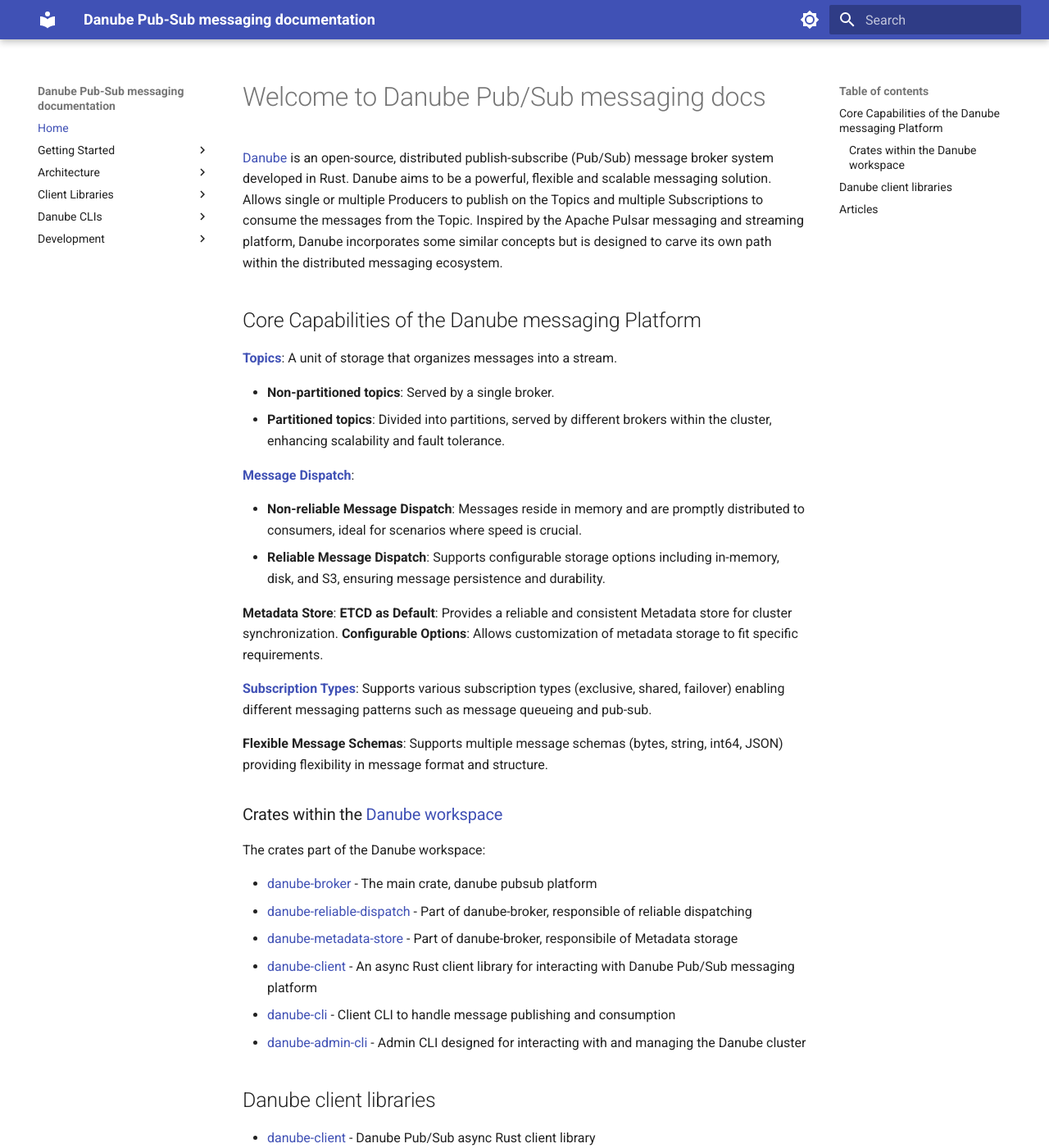
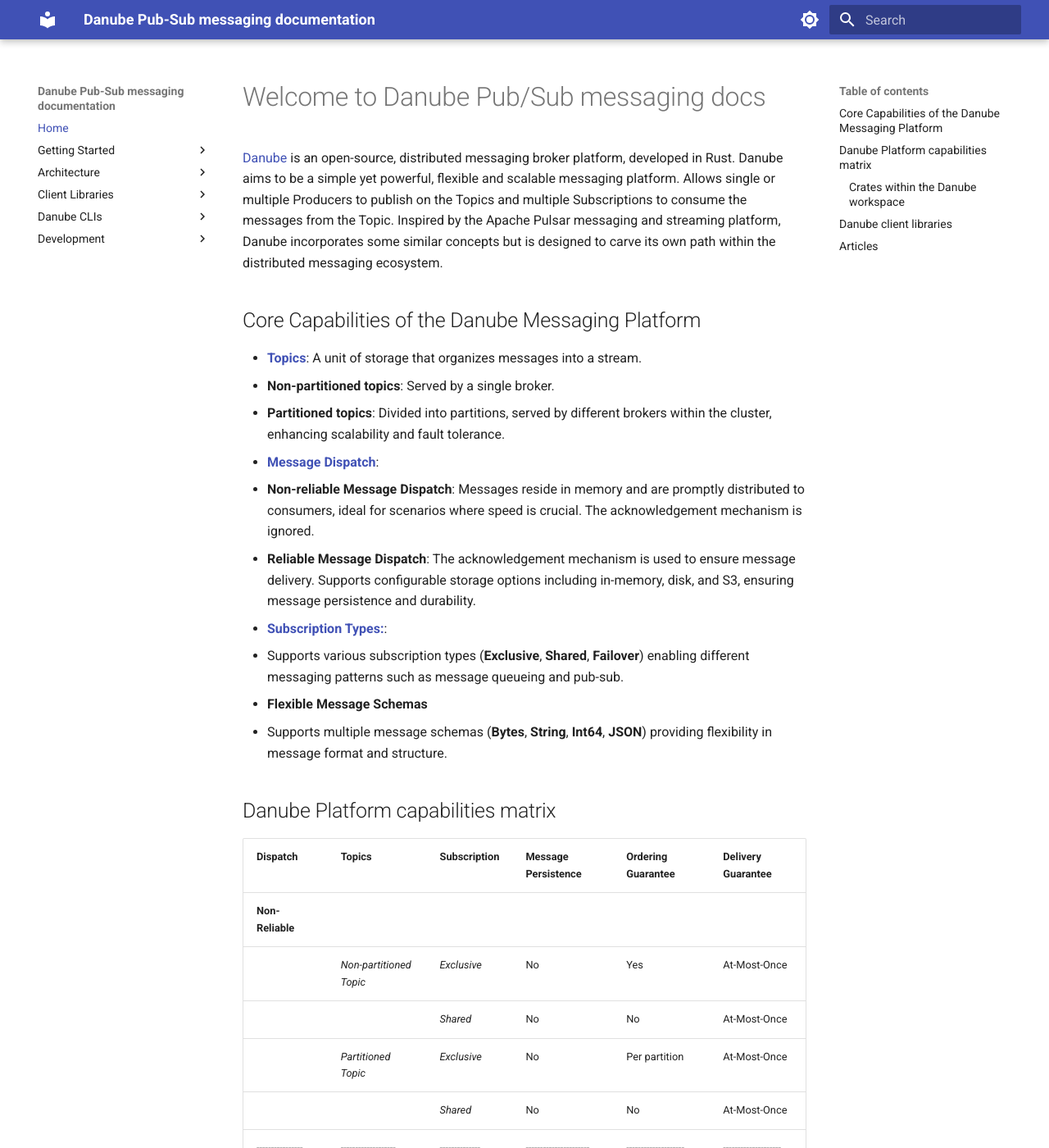
Before and after one commit to danube-messaging/danube_docs, an MkDocs documentation site: the page built from docs/index.md, in a window 1280 px wide and 1400 px high. Shown: the whole window at 82% size. Built offline with MkDocs 1.6.1 and Material for MkDocs 9.7.7, drawn with Linux system fonts in a browser that asks for light colours; some of the changed text lies outside the part shown.

Commit message:
add capabilities matrix

```diff
--- a/docs/index.md
+++ b/docs/index.md
@@ -1,30 +1,37 @@
 # Welcome to Danube Pub/Sub messaging docs
 
-[Danube](https://github.com/danube-messaging/danube) is an open-source, distributed publish-subscribe (Pub/Sub) message broker system developed in Rust.
-Danube aims to be a powerful, flexible and scalable messaging solution. Allows single or multiple Producers to publish on the Topics and multiple Subscriptions to consume the messages from the Topic.
+[Danube](https://github.com/danube-messaging/danube) is an open-source, distributed messaging broker platform, developed in Rust.
+Danube aims to be a simple yet powerful, flexible and scalable messaging platform. Allows single or multiple Producers to publish on the Topics and multiple Subscriptions to consume the messages from the Topic.
 Inspired by the Apache Pulsar messaging and streaming platform, Danube incorporates some similar concepts but is designed to carve its own path within the distributed messaging ecosystem.
 
-## Core Capabilities of the Danube messaging Platform
+## Core Capabilities of the Danube Messaging Platform
 
-[**Topics**](architecture/topics.md): A unit of storage that organizes messages into a stream.
+* [**Topics**](architecture/topics.md): A unit of storage that organizes messages into a stream.
+  * **Non-partitioned topics**: Served by a single broker.
+  * **Partitioned topics**: Divided into partitions, served by different brokers within the cluster, enhancing scalability and fault tolerance.
+* [**Message Dispatch**](architecture/dispatch_strategy.md):
+  * **Non-reliable Message Dispatch**: Messages reside in memory and are promptly distributed to consumers, ideal for scenarios where speed is crucial. The acknowledgement mechanism is ignored.
+  * **Reliable Message Dispatch**: The acknowledgement mechanism is used to ensure message delivery. Supports configurable storage options including in-memory, disk, and S3, ensuring message persistence and durability.
+* [**Subscription Types:**](architecture/subscriptions.md):
+  * Supports various subscription types (**Exclusive**, **Shared**, **Failover**) enabling different messaging patterns such as message queueing and pub-sub.
+* **Flexible Message Schemas**
+  * Supports multiple message schemas (**Bytes**, **String**, **Int64**, **JSON**) providing flexibility in message format and structure.
 
-* **Non-partitioned topics**: Served by a single broker.
-* **Partitioned topics**: Divided into partitions, served by different brokers within the cluster, enhancing scalability and fault tolerance.
+## Danube Platform capabilities matrix
 
-[**Message Dispatch**](architecture/dispatch_strategy.md):
-
-* **Non-reliable Message Dispatch**: Messages reside in memory and are promptly distributed to consumers, ideal for scenarios where speed is crucial.
-* **Reliable Message Dispatch**: Supports configurable storage options including in-memory, disk, and S3, ensuring message persistence and durability.
-
-**Metadata Store**:
-**ETCD as Default**: Provides a reliable and consistent Metadata store for cluster synchronization.
-**Configurable Options**: Allows customization of metadata storage to fit specific requirements.
-
-[**Subscription Types**](architecture/subscriptions.md):
-Supports various subscription types (exclusive, shared, failover) enabling different messaging patterns such as message queueing and pub-sub.
-
-**Flexible Message Schemas**:
-Supports multiple message schemas (bytes, string, int64, JSON) providing flexibility in message format and structure.
+| Dispatch       | Topics            | Subscription | Message Persistence | Ordering Guarantee | Delivery Guarantee |
+|----------------|-------------------|--------------|----------------------|--------------------|--------------------|
+| **Non-Reliable** |                   |              |                      |                    |                    |
+|                | *Non-partitioned Topic*         | *Exclusive*    | No                   | Yes                | At-Most-Once       |
+|                |                   | *Shared*       | No                   | No                 | At-Most-Once       |
+|                | *Partitioned Topic* | *Exclusive*    | No                   | Per partition      | At-Most-Once       |
+|                |                   | *Shared*       | No                   | No                 | At-Most-Once       |
+|----------------|-------------------|--------------|----------------------|--------------------|--------------------|
+| **Reliable**    |                   |              |                      |                    |                    |
+|                | *Non-partitioned Topic*         | *Exclusive*    | Yes                  | Yes                | At-Least-Once      |
+|                |                   | *Shared*       | Yes                  | No                 | At-Least-Once      |
+|                | *Partitioned Topic* | *Exclusive*    | Yes                  | Per partition      | At-Least-Once      |
+|                |                   | *Shared*       | Yes                  | No                 | At-Least-Once      |
 
 ### Crates within the [Danube workspace](https://github.com/danube-messaging/danube)
 
```
